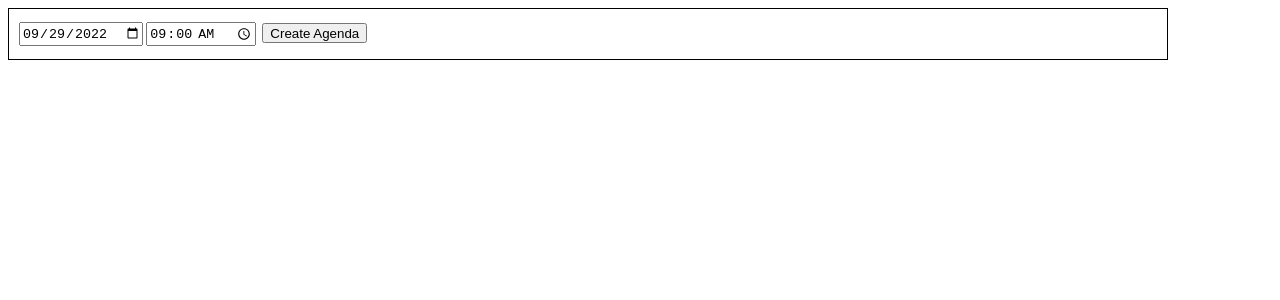
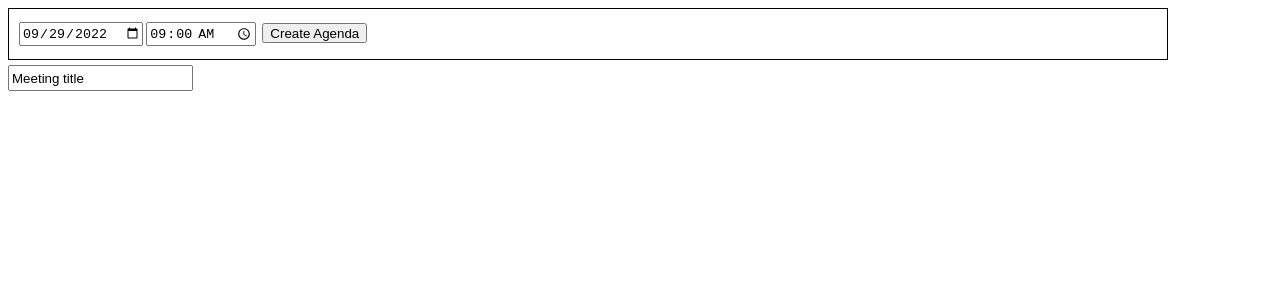
Before and after one commit to RyanFrantz/budgenda-next, a Next.js app: page /schedule in a window 1280 px wide. Shown: the top 300 px of the page. Built offline with nearby package versions, Linux system fonts and the light colour scheme.

Commit message:
Adds meeting title input.

```diff
--- /dev/null
+++ b/components/meetingTitle.js
@@ -0,0 +1,7 @@
+export default function MeetingTitle() {
+  return (
+    <div>
+      <input id="meeting-title" defaultValue="Meeting title"></input>
+    </div>
+  );
+}
--- a/components/scheduledAgenda.js
+++ b/components/scheduledAgenda.js
@@ -1,6 +1,7 @@
 import { useEffect, useState } from 'react';
 import { getYmd, getNiceTime } from './utils.js';
 import TopNav from './topNav.js';
+import MeetingTitle from './meetingTitle.js';
 
 export default function ScheduledAgenda() {
   const [ dateTime, setDateTime ] = useState({date: "2022-09-29", time: "09:00"})
@@ -31,6 +32,7 @@ export default function ScheduledAgenda() {
   return (
     <>
       <TopNav date={dateTime.date} time={dateTime.time} handlers={handlers}/>
+      <MeetingTitle/>
       <main>
       </main>
     </>
```
